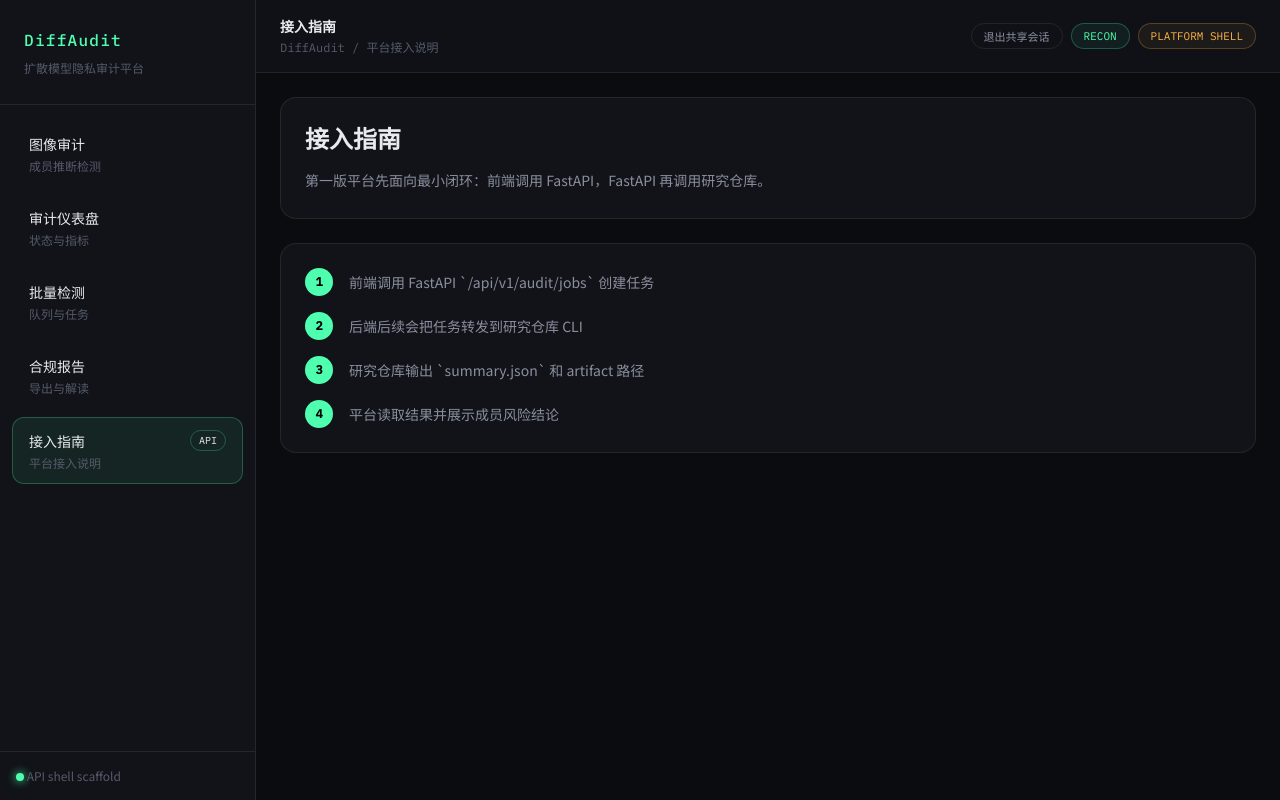
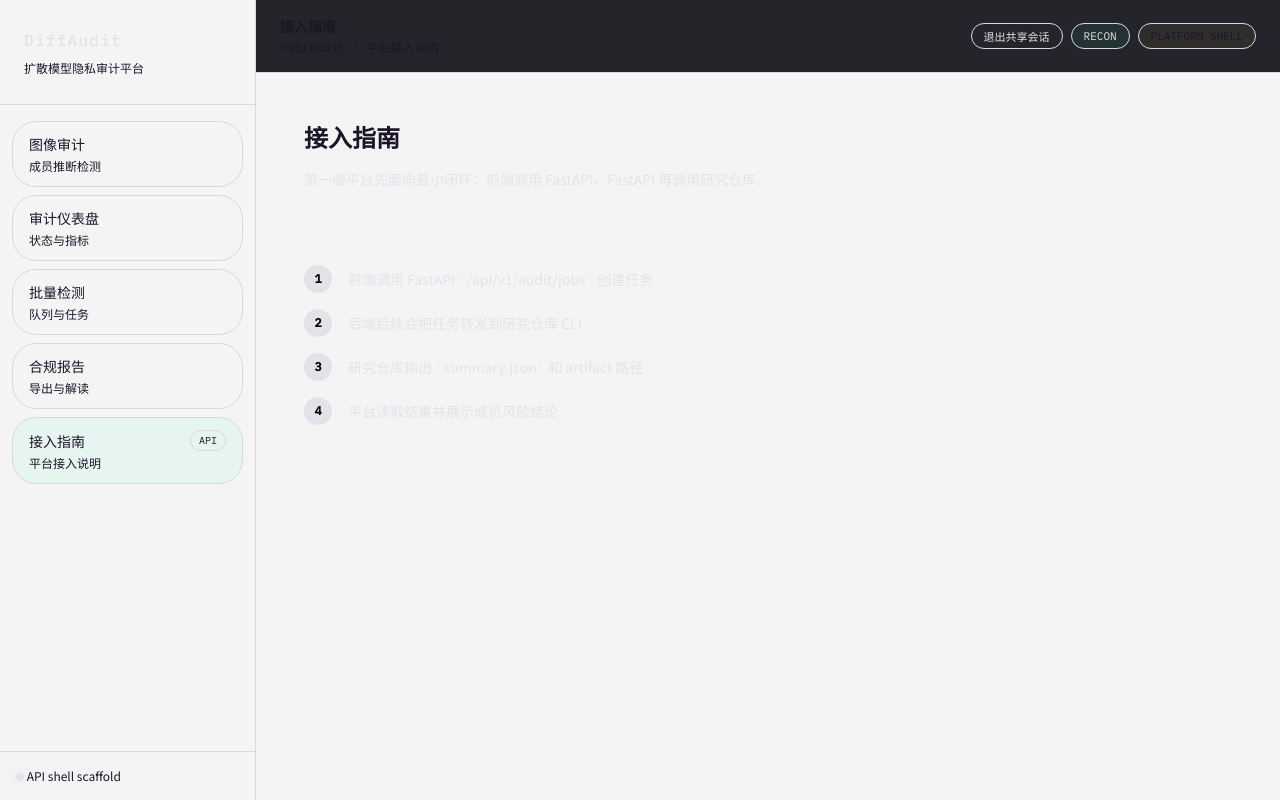
Before and after one commit to DeliciousBuding/DiffAudit-Platform, a Next.js app in the folder apps/web/: page /guide in a window 1280 px wide. Built offline with nearby package versions, Linux system fonts and the light colour scheme.

Commit message:
Rebuild web theme foundation

```diff
--- a/apps/web/src/app/globals.css
+++ b/apps/web/src/app/globals.css
@@ -1,43 +1,123 @@
 @import "tailwindcss";
 
-:root {
-  --background: #0a0c10;
-  --background-soft: #111318;
-  --surface: #181c24;
-  --foreground: #e8eaf0;
-  --muted: #8a8f9e;
-  --muted-2: #555a6a;
-  --border: rgba(255, 255, 255, 0.08);
-  --accent: #4fffb0;
-  --accent-2: #ff6b35;
-  --accent-3: #7b8fff;
-  --danger: #ff4d6d;
-  --warn: #ffb347;
-}
+@custom-variant dark (&:is(.dark *));
 
 @theme inline {
   --color-background: var(--background);
   --color-foreground: var(--foreground);
+  --color-card: var(--card);
+  --color-card-foreground: var(--card-foreground);
+  --color-popover: var(--card);
+  --color-popover-foreground: var(--card-foreground);
+  --color-primary: var(--primary);
+  --color-primary-foreground: var(--primary-foreground);
+  --color-secondary: var(--secondary);
+  --color-secondary-foreground: var(--secondary-foreground);
+  --color-muted: var(--muted);
+  --color-muted-foreground: var(--muted-foreground);
+  --color-accent: var(--accent);
+  --color-accent-foreground: var(--accent-foreground);
+  --color-destructive: var(--destructive);
+  --color-destructive-foreground: var(--destructive-foreground);
+  --color-border: var(--border);
+  --color-input: var(--input);
+  --color-ring: var(--ring);
   --font-sans: var(--font-sans);
   --font-mono: var(--font-mono);
+  --radius-sm: 0.375rem;
+  --radius-md: 0.75rem;
+  --radius-lg: 1rem;
+  --radius-xl: 1.5rem;
+}
+
+:root {
+  --background: hsl(250 5% 96%);
+  --foreground: hsl(262 30% 12%);
+  --card: hsl(260 20% 98%);
+  --card-foreground: hsl(262 30% 12%);
+  --primary: hsl(258 60% 63%);
+  --primary-foreground: hsl(0 0% 100%);
+  --secondary: hsl(258 12% 90%);
+  --secondary-foreground: hsl(262 20% 32%);
+  --muted: hsl(258 12% 90%);
+  --muted-foreground: hsl(262 14% 50%);
+  --accent: hsl(258 12% 90%);
+  --accent-foreground: hsl(262 30% 12%);
+  --destructive: hsl(0 60% 48%);
+  --destructive-foreground: hsl(0 0% 100%);
+  --border: hsl(258 15% 86%);
+  --input: hsl(258 15% 86%);
+  --ring: hsl(258 60% 63%);
+  --success: hsl(152 50% 34%);
+  --success-soft: hsl(152 50% 34% / 0.12);
+  --warning: hsl(36 72% 40%);
+  --warning-soft: hsl(36 72% 40% / 0.12);
+  --info: hsl(220 44% 57%);
+  --info-soft: hsl(220 44% 57% / 0.12);
+  --sidebar-background: hsl(260 20% 98%);
+  --sidebar-border: hsl(258 15% 86%);
+  --grid-line: hsl(258 50% 65% / 0.07);
+  --hero-glow: hsl(258 60% 63% / 0.1);
+}
+
+.dark {
+  --background: hsl(220 13% 12%);
+  --foreground: hsl(220 14% 86%);
+  --card: hsl(220 13% 15%);
+  --card-foreground: hsl(220 14% 86%);
+  --primary: hsl(258 60% 68%);
+  --primary-foreground: hsl(0 0% 100%);
+  --secondary: hsl(220 12% 22%);
+  --secondary-foreground: hsl(220 14% 78%);
+  --muted: hsl(220 12% 22%);
+  --muted-foreground: hsl(220 10% 62%);
+  --accent: hsl(220 12% 22%);
+  --accent-foreground: hsl(220 14% 86%);
+  --destructive: hsl(0 65% 54%);
+  --destructive-foreground: hsl(0 0% 100%);
+  --border: hsl(220 12% 20%);
+  --input: hsl(220 12% 20%);
+  --ring: hsl(258 60% 68%);
+  --success: hsl(152 55% 46%);
+  --success-soft: hsl(152 55% 46% / 0.14);
+  --warning: hsl(36 80% 50%);
+  --warning-soft: hsl(36 80% 50% / 0.14);
+  --info: hsl(220 55% 70%);
+  --info-soft: hsl(220 55% 70% / 0.14);
+  --sidebar-background: hsl(220 13% 10%);
+  --sidebar-border: hsl(220 12% 20%);
+  --grid-line: hsl(258 55% 70% / 0.05);
+  --hero-glow: hsl(258 60% 63% / 0.06);
 }
 
 body {
-  background: var(--background);
+  font-family: var(--font-sans), sans-serif;
+  min-height: 100vh;
+  background:
+    radial-gradient(circle at top left, var(--hero-glow), transparent 32%),
+    radial-gradient(circle at 85% 15%, hsl(210 82% 60% / 0.08), transparent 24%),
+    linear-gradient(180deg, hsl(250 15% 96%) 0%, hsl(250 12% 92%) 100%);
   color: var(--foreground);
-  font-family: var(--font-sans), sans-serif;
+}
+
+.dark body,
+body.dark {
+  background:
+    radial-gradient(circle at top left, var(--hero-glow), transparent 32%),
+    radial-gradient(circle at 85% 15%, hsl(210 82% 60% / 0.05), transparent 24%),
+    linear-gradient(180deg, hsl(220 13% 12%) 0%, hsl(220 14% 10%) 100%);
 }
 
 body::before {
   content: "";
   position: fixed;
   inset: 0;
+  pointer-events: none;
   background-image:
-    linear-gradient(rgba(79, 255, 176, 0.015) 1px, transparent 1px),
-    linear-gradient(90deg, rgba(79, 255, 176, 0.015) 1px, transparent 1px);
+    linear-gradient(var(--grid-line) 1px, transparent 1px),
+    linear-gradient(90deg, var(--grid-line) 1px, transparent 1px);
   background-size: 40px 40px;
-  pointer-events: none;
-  z-index: 0;
+  z-index: -1;
 }
 
 a {
@@ -49,17 +129,47 @@ button {
   cursor: pointer;
 }
 
-.platform-shell {
-  position: relative;
-  z-index: 1;
+* {
+  border-color: var(--border);
 }
 
-.glass-card {
-  border: 1px solid var(--border);
-  background: var(--background-soft);
-  border-radius: 16px;
+input,
+textarea,
+select {
+  color: inherit;
 }
 
 .mono {
   font-family: var(--font-mono), monospace;
 }
+
+.surface-card {
+  border: 1px solid var(--border);
+  background: color-mix(in srgb, var(--card) 92%, transparent);
+  border-radius: 1.5rem;
+  box-shadow:
+    inset 0 1px 0 hsl(0 0% 100% / 0.45),
+    0 24px 80px hsl(220 30% 8% / 0.08);
+  backdrop-filter: blur(18px);
+}
+
+.dark .surface-card {
+  box-shadow:
+    inset 0 1px 0 hsl(0 0% 100% / 0.04),
+    0 24px 80px hsl(220 30% 3% / 0.3);
+}
+
+.spinner {
+  width: 2rem;
+  height: 2rem;
+  border: 3px solid var(--border);
+  border-top-color: var(--primary);
+  border-radius: 999px;
+  animation: spin 0.8s linear infinite;
+}
+
+@keyframes spin {
+  to {
+    transform: rotate(360deg);
+  }
+}
--- a/apps/web/src/app/layout.tsx
+++ b/apps/web/src/app/layout.tsx
@@ -1,6 +1,8 @@
 import type { Metadata } from "next";
 import { IBM_Plex_Mono, Noto_Sans_SC } from "next/font/google";
 import "./globals.css";
+
+import { getThemeBootScript } from "@/lib/theme";
 
 const sans = Noto_Sans_SC({
   variable: "--font-sans",
@@ -27,9 +29,13 @@ export default function RootLayout({
   return (
     <html
       lang="zh-CN"
+      suppressHydrationWarning
       className={`${sans.variable} ${mono.variable} h-full antialiased`}
     >
-      <body className="min-h-full flex flex-col">{children}</body>
+      <body className="min-h-full flex flex-col bg-background text-foreground">
+        <script dangerouslySetInnerHTML={{ __html: getThemeBootScript() }} />
+        {children}
+      </body>
     </html>
   );
 }
--- /dev/null
+++ b/apps/web/src/components/theme-toggle.tsx
@@ -0,0 +1,47 @@
+"use client";
+
+import { useState } from "react";
+
+import {
+  DEFAULT_THEME,
+  resolveThemeMode,
+  THEME_STORAGE_KEY,
+  ThemeMode,
+} from "@/lib/theme";
+
+function applyTheme(theme: ThemeMode) {
+  const root = document.documentElement;
+  root.dataset.theme = theme;
+  root.style.colorScheme = theme;
+  root.classList.toggle("dark", theme === "dark");
+  window.localStorage.setItem(THEME_STORAGE_KEY, theme);
+}
+
+export function ThemeToggle() {
+  const [nonce, setNonce] = useState(0);
+  const theme =
+    typeof document === "undefined"
+      ? DEFAULT_THEME
+      : resolveThemeMode(document.documentElement.dataset.theme);
+
+  function toggleTheme() {
+    const next = theme === "dark" ? "light" : "dark";
+    applyTheme(next);
+    setNonce((value) => value + 1);
+  }
+
+  return (
+    <button
+      type="button"
+      onClick={toggleTheme}
+      data-theme-nonce={nonce}
+      className="inline-flex h-10 w-10 items-center justify-center rounded-xl border border-border bg-white/55 text-muted-foreground transition hover:-translate-y-px hover:text-foreground dark:bg-white/5"
+      aria-label={theme === "dark" ? "切换到浅色模式" : "切换到深色模式"}
+      title={theme === "dark" ? "切换到浅色模式" : "切换到深色模式"}
+    >
+      <span className="mono text-[11px] font-semibold uppercase">
+        {theme === "dark" ? "LT" : "DK"}
+      </span>
+    </button>
+  );
+}
--- /dev/null
+++ b/apps/web/src/lib/theme.ts
@@ -0,0 +1,41 @@
+export type ThemeMode = "light" | "dark";
+
+export const THEME_STORAGE_KEY = "diffaudit-theme";
+export const DEFAULT_THEME: ThemeMode = "light";
+
+export function isThemeMode(value: unknown): value is ThemeMode {
+  return value === "light" || value === "dark";
+}
+
+export function resolveThemeMode(
+  value: unknown,
+  fallback: ThemeMode = DEFAULT_THEME,
+): ThemeMode {
+  return isThemeMode(value) ? value : fallback;
+}
+
+export function themeClassName(theme: ThemeMode): string {
+  return theme === "dark" ? "dark" : "";
+}
+
+export function getThemeBootScript(
+  storageKey = THEME_STORAGE_KEY,
+  fallback: ThemeMode = DEFAULT_THEME,
+): string {
+  return `(() => {
+    const root = document.documentElement;
+    const apply = (theme) => {
+      root.dataset.theme = theme;
+      root.style.colorScheme = theme;
+      root.classList.toggle("dark", theme === "dark");
+    };
+
+    try {
+      const stored = window.localStorage.getItem("${storageKey}");
+      const theme = stored === "light" || stored === "dark" ? stored : "${fallback}";
+      apply(theme);
+    } catch (error) {
+      apply("${fallback}");
+    }
+  })();`;
+}
```
Also changed, not shown: 1 other file (tests, documents, lock files or other folders).
